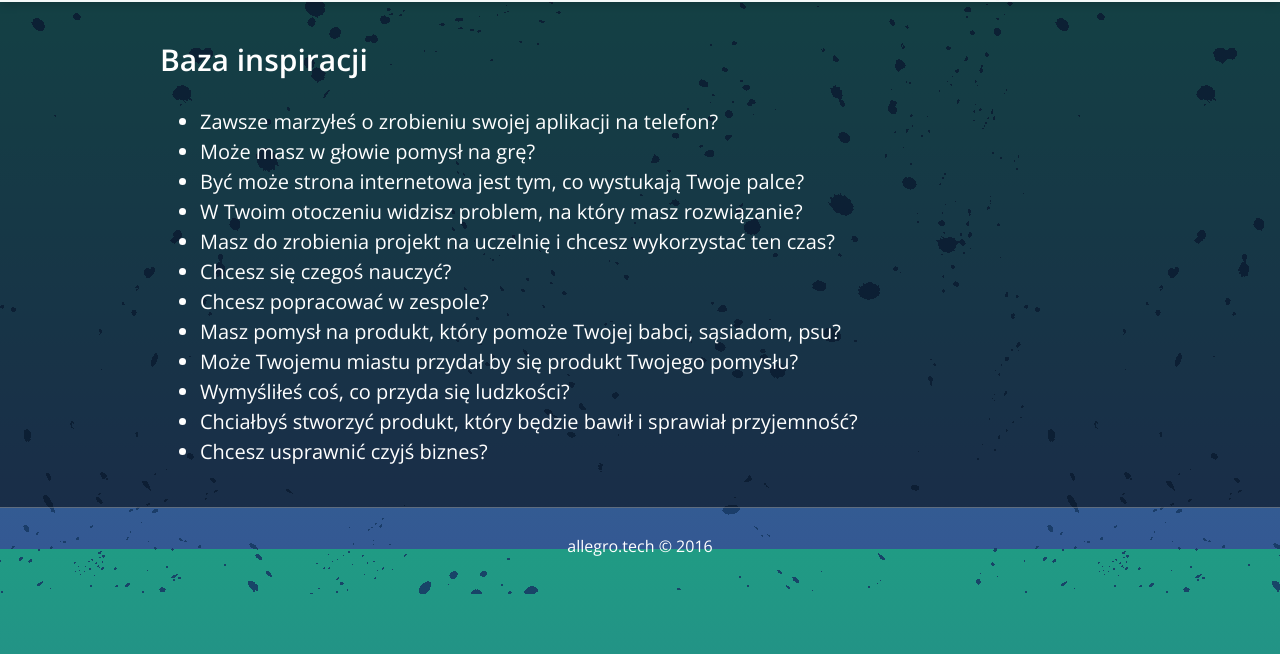
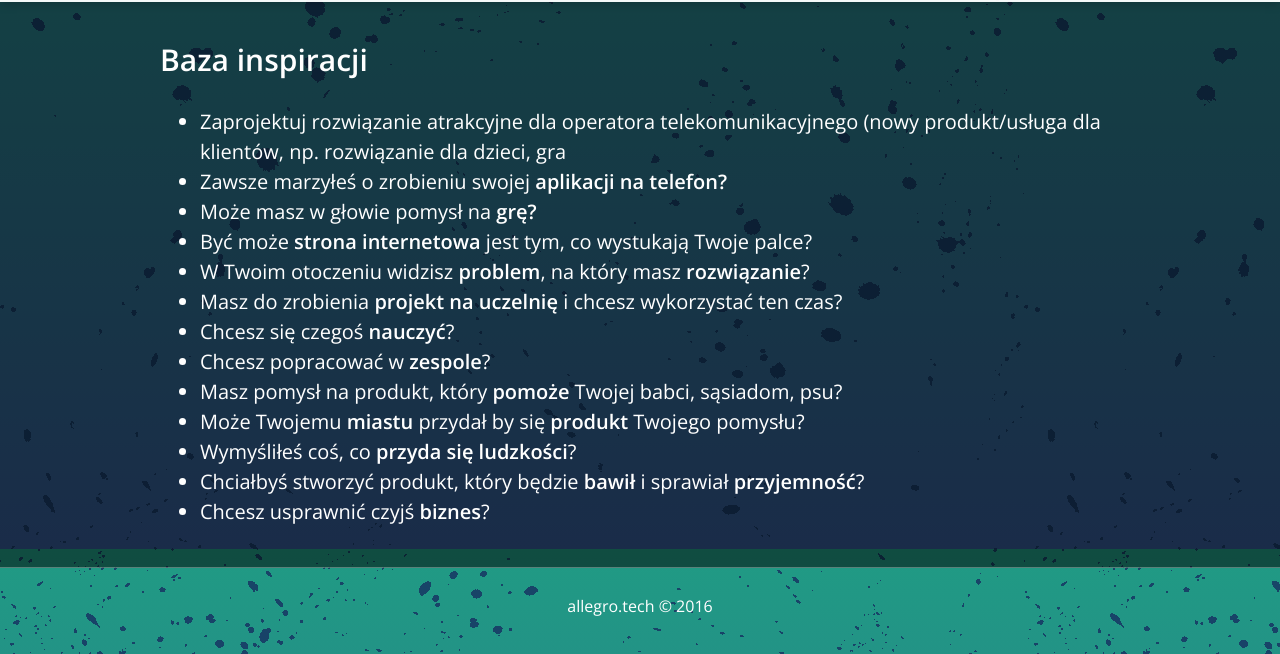
Before and after one commit to allegro/braincode, a Jekyll site: the page built from baza-inspiracji.html, in a window 1280 px wide. Shown: the part 351-1005 px from the top of the page. Built offline with Jekyll 4.4.1, drawn with Linux system fonts in a browser that asks for light colours; Markdown is read by kramdown in place of the engine named in the settings; before the commit the page ends 945 px from its top, so only the background shows below that.

Commit message:
text updates

```diff
--- a/baza-inspiracji.html
+++ b/baza-inspiracji.html
@@ -5,18 +5,19 @@ layout: default
     <div class="content">
         <h1>Baza inspiracji</h1>
         <ul>
-            <li>Zawsze marzyłeś o zrobieniu swojej aplikacji na telefon?</li>
-            <li>Może masz w głowie pomysł na grę?</li>
-            <li>Być może strona internetowa jest tym, co wystukają Twoje palce?</li>
-            <li>W Twoim otoczeniu widzisz problem, na który masz rozwiązanie?</li>
-            <li>Masz do zrobienia projekt na uczelnię i chcesz wykorzystać ten czas?</li>
-            <li>Chcesz się czegoś nauczyć?</li>
-            <li>Chcesz popracować w zespole?</li>
-            <li>Masz pomysł na produkt, który pomoże Twojej babci, sąsiadom, psu?</li>
-            <li>Może Twojemu miastu przydał by się produkt Twojego pomysłu?</li>
-            <li>Wymyśliłeś coś, co przyda się ludzkości?</li>
-            <li>Chciałbyś stworzyć produkt, który będzie bawił i sprawiał przyjemność?</li>
-            <li>Chcesz usprawnić czyjś biznes?</li>
+            <li>Zaprojektuj rozwiązanie atrakcyjne dla operatora telekomunikacyjnego (nowy produkt/usługa dla klientów, np. rozwiązanie dla dzieci, gra</li>
+            <li>Zawsze marzyłeś o zrobieniu swojej <strong>aplikacji na telefon?</strong></li>
+            <li>Może masz w głowie pomysł na <strong>grę?</strong></li>
+            <li>Być może <strong>strona internetowa</strong> jest tym, co wystukają Twoje palce?</li>
+            <li>W Twoim otoczeniu widzisz <strong>problem</strong>, na który masz <strong>rozwiązanie</strong>?</li>
+            <li>Masz do zrobienia <strong>projekt na uczelnię</strong> i chcesz wykorzystać ten czas?</li>
+            <li>Chcesz się czegoś <strong>nauczyć</strong>?</li>
+            <li>Chcesz popracować w <strong>zespole</strong>?</li>
+            <li>Masz pomysł na produkt, który <strong>pomoże</strong> Twojej babci, sąsiadom, psu?</li>
+            <li>Może Twojemu <strong>miastu</strong> przydał by się <strong>produkt</strong> Twojego pomysłu?</li>
+            <li>Wymyśliłeś coś, co <strong>przyda się ludzkości</strong>?</li>
+            <li>Chciałbyś stworzyć produkt, który będzie <strong>bawił</strong> i sprawiał <strong>przyjemność</strong>?</li>
+            <li>Chcesz usprawnić czyjś <strong>biznes</strong>?</li>
         </ul>
     </div>
 </section>
--- a/index.html
+++ b/index.html
@@ -82,7 +82,7 @@ layout: default
 
             <h3>Zapisy</h3>
             <p>Żeby wziąć udział w wydarzeniu należy zakupić bilet. Wszystkie środki, które uda się nam zebrać zostaną przeznaczone na rzecz <a href="http://www.mammarzenie.org/">Fundacji Mam Marzenie.</a></p>
-            <p><strong>WAŻNE:</strong>: Wszystkim, którzy zapiszą się do 26 lutego włącznie gwarantujemy koszulki w wybranych rozmiarach!</p>
+            <p><strong>WAŻNE: </strong>Wszystkim, którzy zapiszą się do 26 lutego włącznie gwarantujemy koszulki w wybranych rozmiarach!</p>
             <p><a href="http://allegro.tech/braincode/" class="button">Pobierz regulamin hackathonu</a></p>
 
         </div>
```
Also changed, not shown: other parts of index.html (+1 -1 lines).
